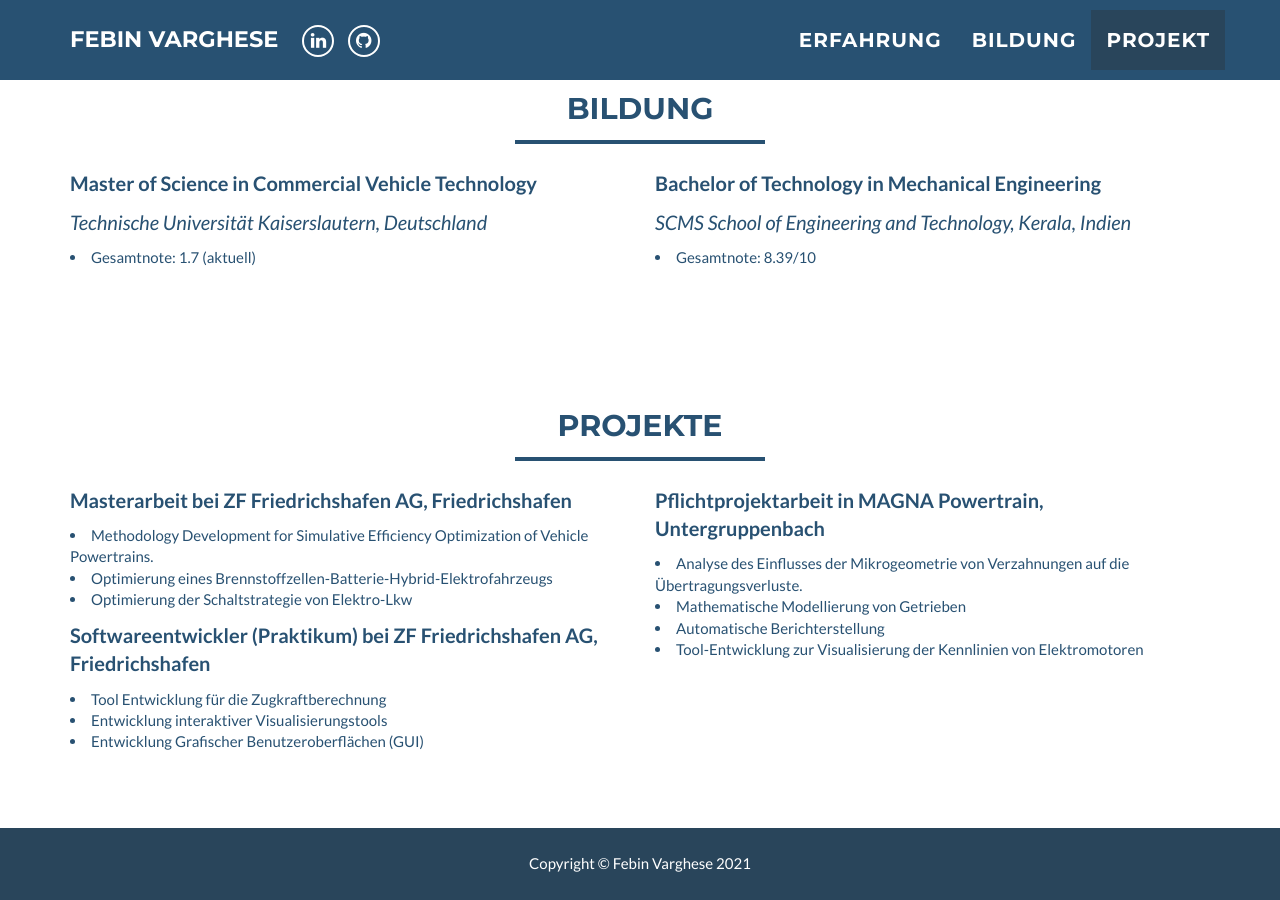
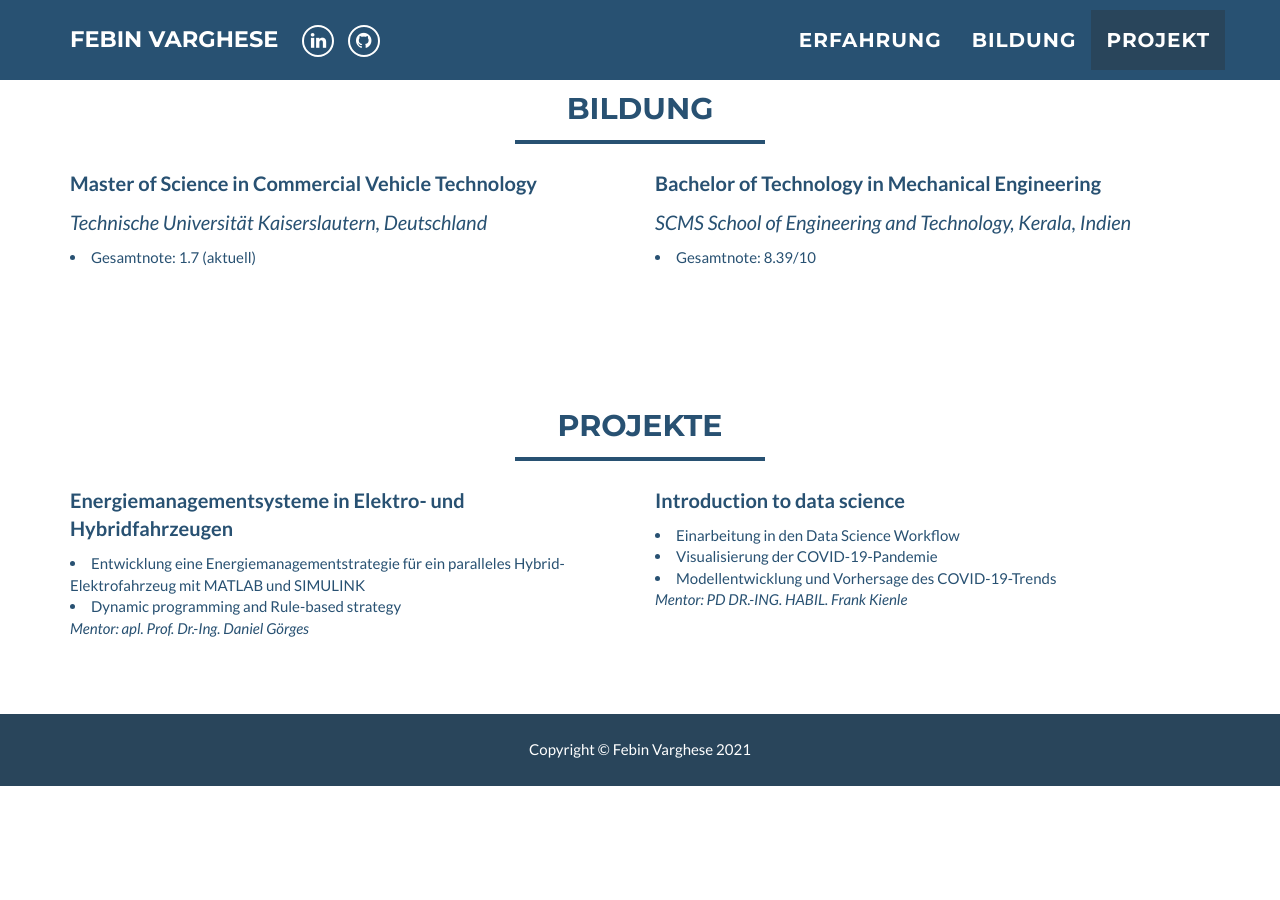
Before and after one commit to febin-varghese/my-profile, a Jekyll site: the page built from index.html, in a window 1280 px wide and 900 px high, scrolled down 1303 px. Built offline with Jekyll 4.4.1, drawn with Linux system fonts in a browser that asks for light colours; after the commit the page ends 2089 px from its top, so only the background shows below that.

Commit message:
Projekte update

```diff
--- a/_includes/projects.html
+++ b/_includes/projects.html
@@ -9,33 +9,25 @@
     <div class="row">
 	    <div class="col-sm-6">
     		<p>
-            <b>Masterarbeit bei ZF Friedrichshafen AG, Friedrichshafen</b>
+            <b>Energiemanagementsysteme in Elektro- und Hybridfahrzeugen</b>
         </p>
         <p>
-           <li>Methodology Development for Simulative Efficiency Optimization of Vehicle Powertrains.</li>
-           <li>Optimierung eines Brennstoffzellen-Batterie-Hybrid-Elektrofahrzeugs</li>
-           <li>Optimierung der Schaltstrategie von Elektro-Lkw</li>
+           <li>Entwicklung eine Energiemanagementstrategie für ein paralleles Hybrid-Elektrofahrzeug mit MATLAB und SIMULINK</li>
+           <li>Dynamic programming and Rule-based strategy</li>
+           <i>Mentor: apl. Prof. Dr.-Ing. Daniel Görges</i>
         </p>
+      </div>
+	    <div class="col-sm-6">
 			<p>
-            <b>Softwareentwickler (Praktikum) bei ZF Friedrichshafen AG, Friedrichshafen</b>
+            <b>Introduction to data science</b>
         </p>
         <p>
-           <li>Tool Entwicklung für die Zugkraftberechnung</li>
-           <li>Entwicklung interaktiver Visualisierungstools</li>
-           <li>Entwicklung Grafischer Benutzeroberflächen (GUI)</li>
+           <li>Einarbeitung in den Data Science Workflow</li>
+           <li>Visualisierung der COVID-19-Pandemie</li>
+           <li>Modellentwicklung und Vorhersage des COVID-19-Trends</li>
+           <i>Mentor: PD DR.-ING. HABIL. Frank Kienle</i>
         </p>
 
-      </div>
-	    <div class="col-sm-6">
-    		<p>
-            <b>Pflichtprojektarbeit in MAGNA Powertrain, Untergruppenbach</b>
-        </p>
-        <p>
-           <li>Analyse des Einflusses der Mikrogeometrie von Verzahnungen auf die Übertragungsverluste.</li>
-           <li>Mathematische Modellierung von Getrieben</li>
-           <li>Automatische Berichterstellung</li>
-           <li>Tool-Entwicklung zur Visualisierung der Kennlinien von Elektromotoren</li>
-        </p>
 	    </div>
     </div>
   </div>
```
